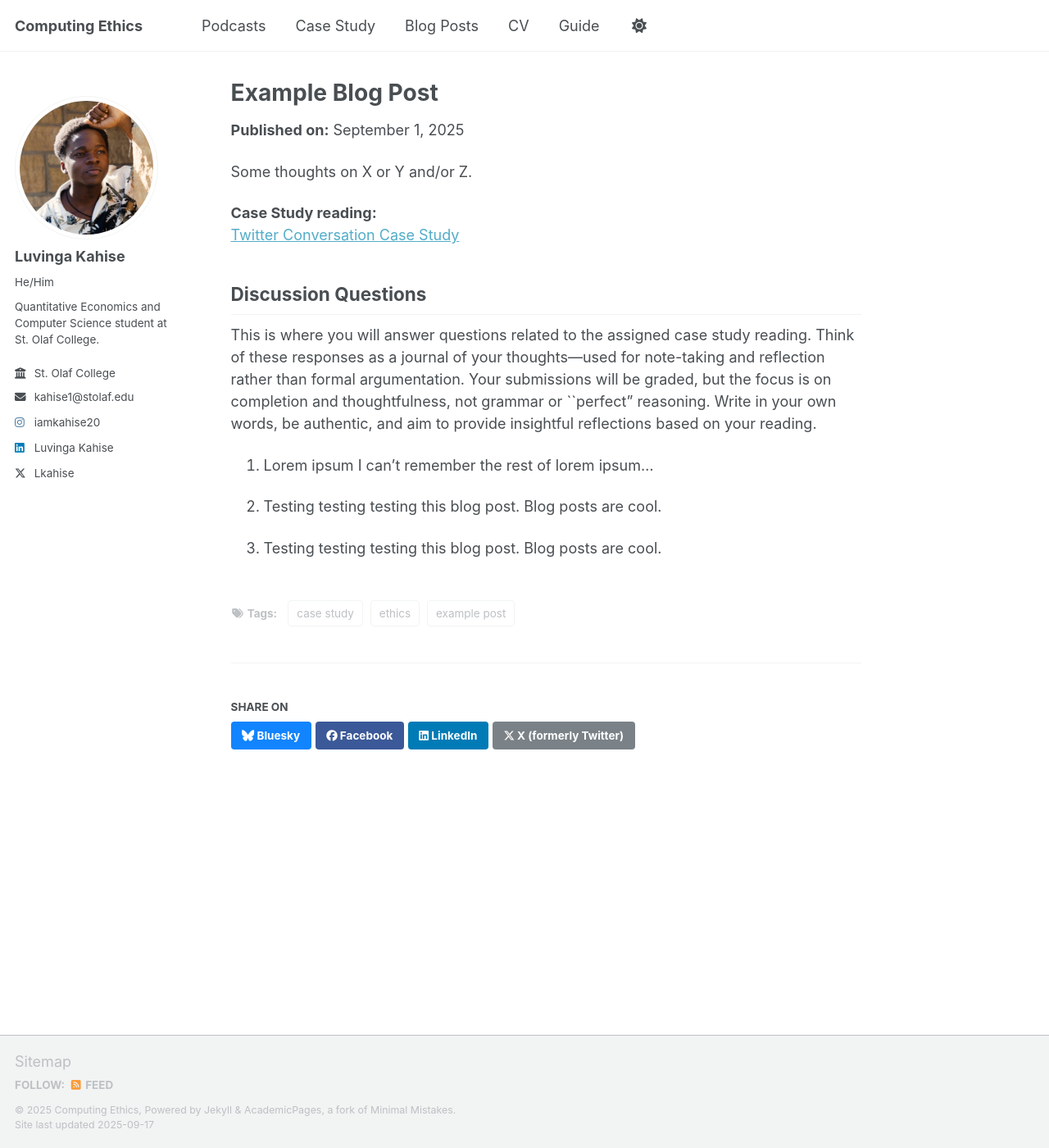
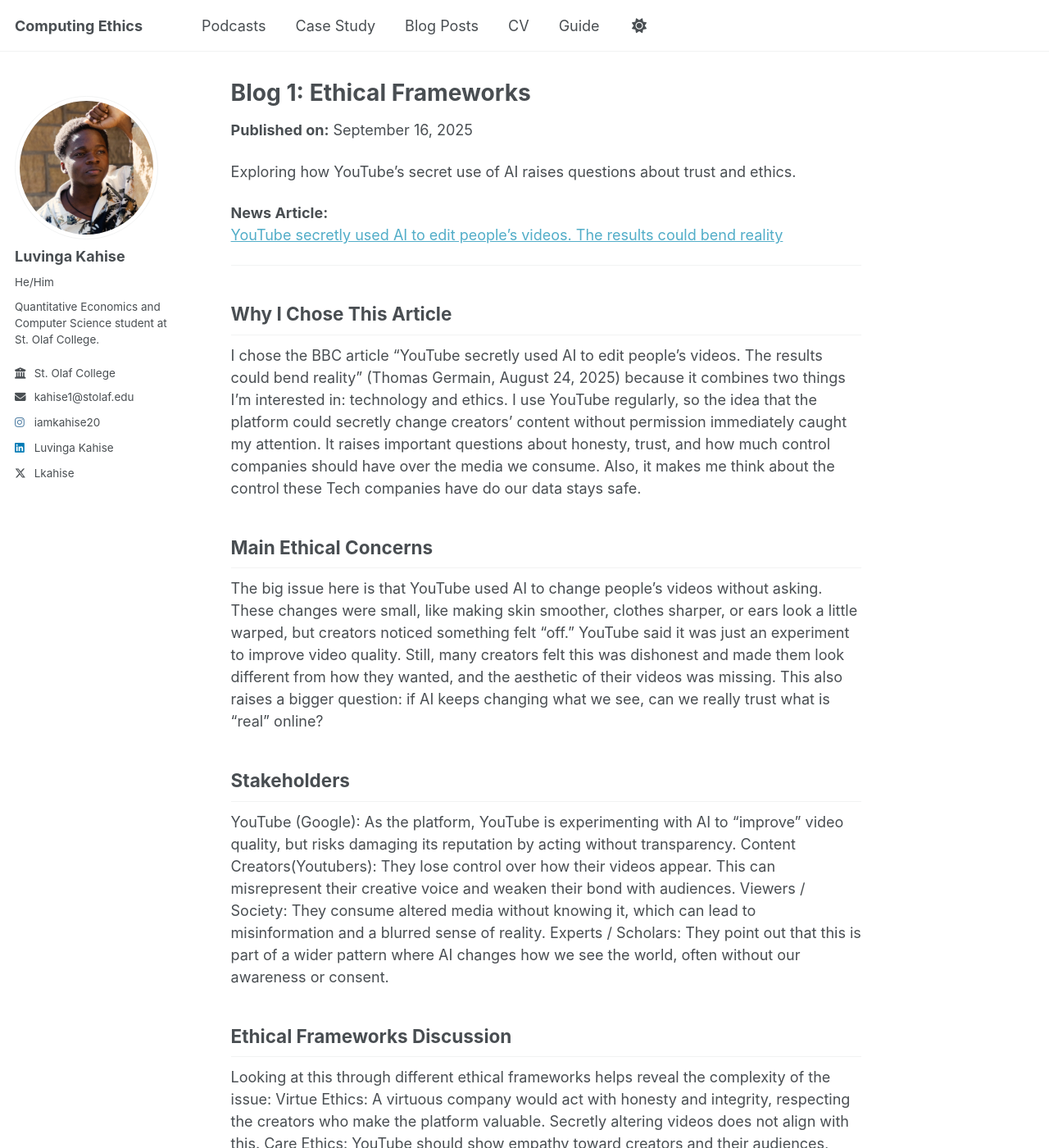
Before and after one commit to kahise1/ethics_fall2025, a Jekyll site: the page built from _posts/2025-09-01-blog-post-1.md, in a window 1280 px wide and 1400 px high. Shown: the whole window at 82% size. Built offline with Jekyll 4.4.1, drawn with Linux system fonts in a browser that asks for light colours; a script that is not in the unit is left out; some of the changed text lies outside the part shown.

Commit message:
# blog 1 posted

```diff
--- a/_posts/2025-09-01-blog-post-1.md
+++ b/_posts/2025-09-01-blog-post-1.md
@@ -1,24 +1,41 @@
 ---
-title: 'Example Blog Post'
-date: 2025-09-01
+title: 'Blog 1: Ethical Frameworks'
+date: 2025-09-16
 permalink: /posts/2025/09/blog-post-1/
 tags:
-  - case study
-  - example post
+  - AI videos
+  - Youtube
   - ethics
+  - tech ethics
+  - content creation
+  - data privacy
 ---
 
-Some thoughts on X or Y and/or Z.
+Exploring how YouTube’s secret use of AI raises questions about trust and ethics.
 
-**Case Study reading:**
-[Twitter Conversation Case Study](https://mit-serc.pubpub.org/pub/twitter-conversation/release/2)
+**News Article:**
+[YouTube secretly used AI to edit people's videos. The results could bend reality](https://www.bbc.com/future/article/20250822-youtube-is-using-ai-to-edit-videos-without-permission)
 
-Discussion Questions
 ---
-This is where you will answer questions related to the assigned case study reading. Think of these responses as a journal of your thoughts—used for note-taking and reflection rather than formal argumentation. Your submissions will be graded, but the focus is on completion and thoughtfulness, not grammar or ``perfect” reasoning. Write in your own words, be authentic, and aim to provide insightful reflections based on your reading.
+## Why I Chose This Article
+I chose the BBC article “YouTube secretly used AI to edit people's videos. The results could bend reality” (Thomas Germain, August 24, 2025) because it combines two things I’m interested in: technology and ethics. I use YouTube regularly, so the idea that the platform could secretly change creators’ content without permission immediately caught my attention. It raises important questions about honesty, trust, and how much control companies should have over the media we consume. Also, it makes me think about the control these Tech companies have do our data stays safe.
 
-1. Lorem ipsum I can't remember the rest of lorem ipsum...
+## Main Ethical Concerns
+The big issue here is that YouTube used AI to change people’s videos without asking. These changes were small, like making skin smoother, clothes sharper, or ears look a little warped, but creators noticed something felt “off.” YouTube said it was just an experiment to improve video quality. Still, many creators felt this was dishonest and made them look different from how they wanted, and the aesthetic of their videos was missing. This also raises a bigger question: if AI keeps changing what we see, can we really trust what is “real” online?
 
-2. Testing testing testing this blog post. Blog posts are cool.
+## Stakeholders
+YouTube (Google): As the platform, YouTube is experimenting with AI to “improve” video quality, but risks damaging its reputation by acting without transparency.
+Content Creators(Youtubers): They lose control over how their videos appear. This can misrepresent their creative voice and weaken their bond with audiences.
+Viewers / Society: They consume altered media without knowing it, which can lead to misinformation and a blurred sense of reality.
+Experts / Scholars: They point out that this is part of a wider pattern where AI changes how we see the world, often without our awareness or consent.
 
-3. Testing testing testing this blog post. Blog posts are cool.
+## Ethical Frameworks Discussion
+Looking at this through different ethical frameworks helps reveal the complexity of the issue:
+Virtue Ethics: A virtuous company would act with honesty and integrity, respecting the creators who make the platform valuable. Secretly altering videos does not align with this.
+Care Ethics: YouTube should show empathy toward creators and their audiences, protecting the trusting relationships between them. By prioritizing its own goals, YouTube neglected this responsibility.
+Utilitarianism: If the goal is to maximize benefit, offering creators a choice to use AI tools could improve video quality without eroding trust. Secret experimentation, however, risks greater harm in the long run by creating distrust.
+Duty: YouTube has a duty to respect creators’ rights over their own content. Editing without permission violates that duty, regardless of whether the changes seem small.
+Overall, YouTube’s actions come across as ethically problematic because they bypass consent and undermine trust.
+
+## Reflection
+Writing this blog helped me see how even small changes made by AI can have big effects on trust. What stood out to me most is that creators should always have control over their work. This exercise also showed me how useful ethical frameworks are. They helped me look at the issue in different ways, beyond just asking if the changes looked good or bad. For me, the main takeaway is that technology should be used with honesty and respect, because people’s trust is hard to earn and easy to lose.
```
